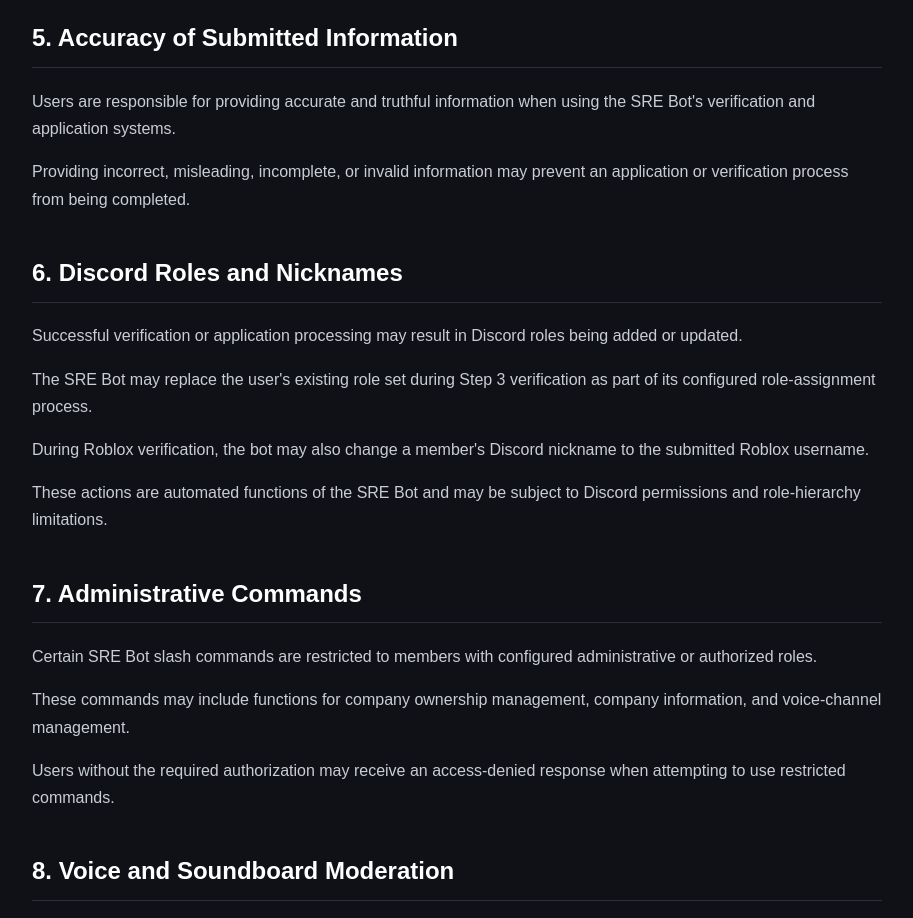
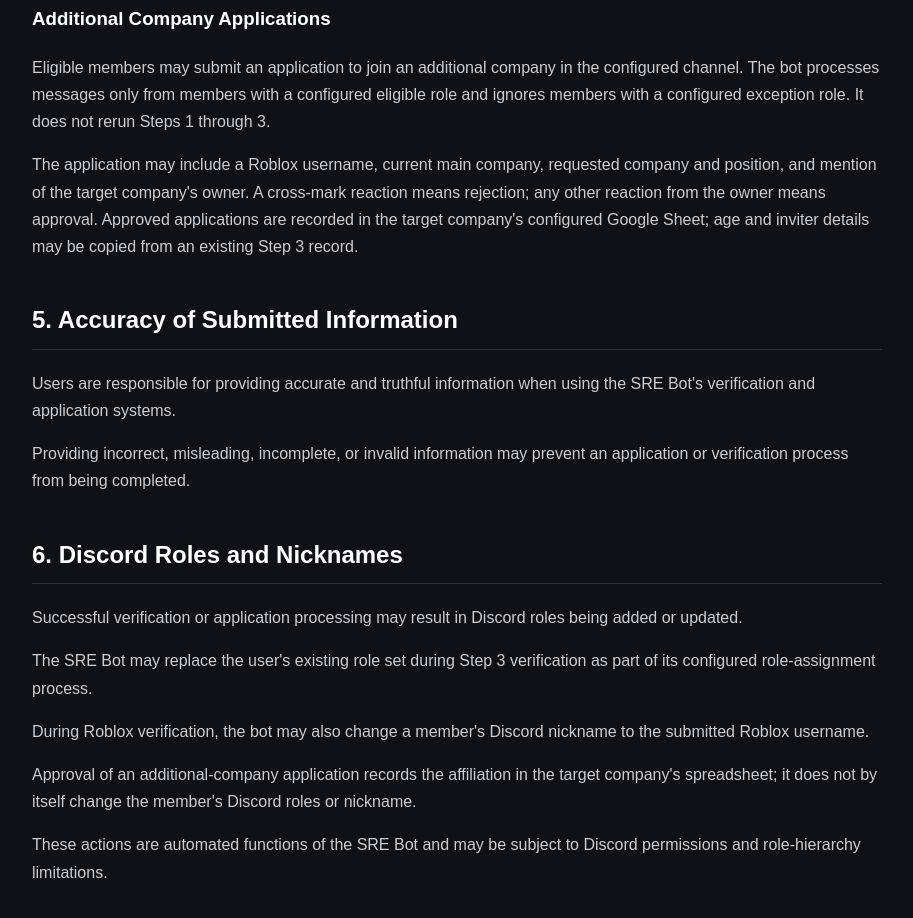
Before and after one commit to mycripze/Skyroute-Entertainment-Discord-Bot-Terms-of-Service-and-Privacy-Policy, a plain HTML site: page terms of service.html in a window 1280 px wide. Shown: the part 1866-2784 px from the top of the page, without its empty margins (183-1096 px from the left). Drawn offline with Linux system fonts and the light colour scheme.

Commit message:
Document additional company applications

```diff
--- a/terms of service.html
+++ b/terms of service.html
@@ -102,7 +102,7 @@
     <div class="box">
         <strong>Effective Date:</strong> June 28, 2026
         <br>
-        <strong>Last Updated:</strong> November 15, 2026
+        <strong>Last Updated:</strong> November 20, 2026
         <br>
         <strong>Service:</strong> SRE Bot
         <br>
@@ -194,6 +194,24 @@
         configured Google Sheet.
     </p>
 
+    <h3>Additional Company Applications</h3>
+
+    <p>
+        Eligible members may submit an application to join an additional company
+        in the configured channel. The bot processes messages only from members
+        with a configured eligible role and ignores members with a configured
+        exception role. It does not rerun Steps 1 through 3.
+    </p>
+
+    <p>
+        The application may include a Roblox username, current main company,
+        requested company and position, and mention of the target company's
+        owner. A cross-mark reaction means rejection; any other reaction from the
+        owner means approval. Approved applications are recorded in the target company's
+        configured Google Sheet; age and inviter details may be copied from an
+        existing Step 3 record.
+    </p>
+
     <h2>5. Accuracy of Submitted Information</h2>
 
     <p>
@@ -221,6 +239,12 @@
     <p>
         During Roblox verification, the bot may also change a member's Discord
         nickname to the submitted Roblox username.
+    </p>
+
+    <p>
+        Approval of an additional-company application records the affiliation in
+        the target company's spreadsheet; it does not by itself change the
+        member's Discord roles or nickname.
     </p>
 
     <p>
```
Also changed, not shown: privacy.html (+19 -3 lines).
